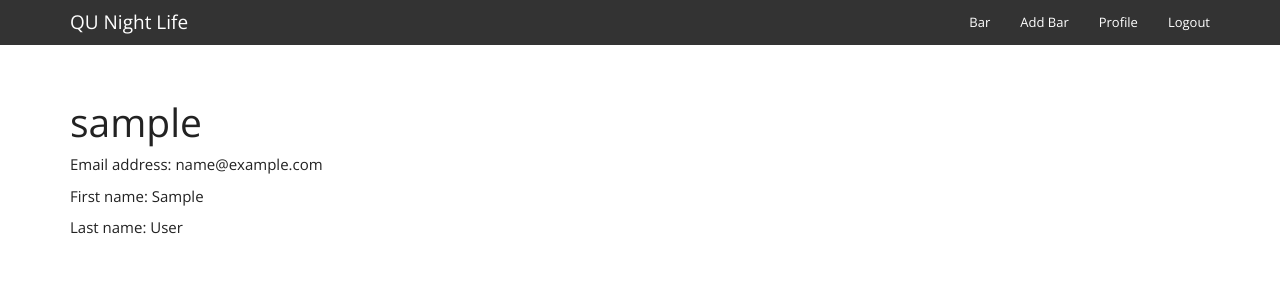
After one commit to avinci1015/qu_nl, a Django app: a page that uses templates/base.html in a window 1280 px wide. The commit adds this page. Shown: the top 300 px of the page. Run offline with Django 3.2, Linux system fonts and the light colour scheme; the visitor is signed in with stand-in values (Sample User, id 1); data comes from the database, SQL or seed files in the repository; some libraries are stand-ins or nearby versions.

Commit message:
Add user profiles

```diff
--- a/core/urls.py
+++ b/core/urls.py
@@ -14,5 +14,6 @@ urlpatterns = patterns('',
     url(r'^bar/(?P<pk>\d+)/response/create/$', login_required(ResponseCreateView.as_view()), name='response_create'),
     url(r'^bar/(?P<bar_pk>\d+)/response/delete/(?P<response_pk>\d+)/$', login_required(ResponseDeleteView.as_view()), name='response_delete'),
     url(r'^vote/$', login_required(VoteFormView.as_view()), name='vote'),
+    url(r'^user/(?P<slug>\w+)/$', login_required(UserDetailView.as_view()), name='user_detail'),
     url(r'^bar/(?P<bar_pk>\d+)/response/update/(?P<response_pk>\d+)/$', login_required(ResponseUpdateView.as_view()), name='response_update'),
 )
--- a/core/views.py
+++ b/core/views.py
@@ -61,7 +61,7 @@ class BarDeleteView(DeleteView):
 
     def get_context_data(self, **kwargs):
         context = super(BarDetailView, self).get_context_data(**kwargs)
-        bar = Bar.objects.get(id=self.kwargs['pk'])
+        bar = bar.objects.get(id=self.kwargs['pk'])
         response = Response.objects.filter(bar=bar)
         context['response'] = response
         user_response = Response.objects.filter(bar=bar, user=self.request.user)
@@ -146,3 +146,9 @@ class VoteFormView(FormView):
             else:
                 prev_votes[0].delete()
         return redirect('bar_list')
+
+class UserDetailView(DetailView):
+    model = User
+    slug_field = 'username'
+    template_name = 'user/user_detail.html'
+    context_object_name = 'user_in_view'
--- a/templates/base.html
+++ b/templates/base.html
@@ -26,6 +26,7 @@
                   {% if user.is_authenticated %}
                   <li><a href="{% url 'bar_list' %}">Bar</a></li>
                   <li><a href="{% url 'bar_create' %}">Add Bar</a></li>
+                  <li><a href="{% url 'user_detail' slug=user.username %}">Profile</a></li>
                   <li><a href="{% url 'auth_logout' %}">Logout</a></li>
                   {% else %}
                   <li><a href="{% url 'auth_login' %}">Login</a></li>
--- /dev/null
+++ b/templates/user/user_detail.html
@@ -0,0 +1,7 @@
+{% extends 'base.html' %}
+{% block content %}
+<h1>{{ user_in_view.username }}</h1>
+<p>Email address: {{ user_in_view.email }}</p>
+<p>First name: {{ user_in_view.first_name }}</p>
+<p>Last name: {{ user_in_view.last_name }}</p>
+{% endblock %}
```
